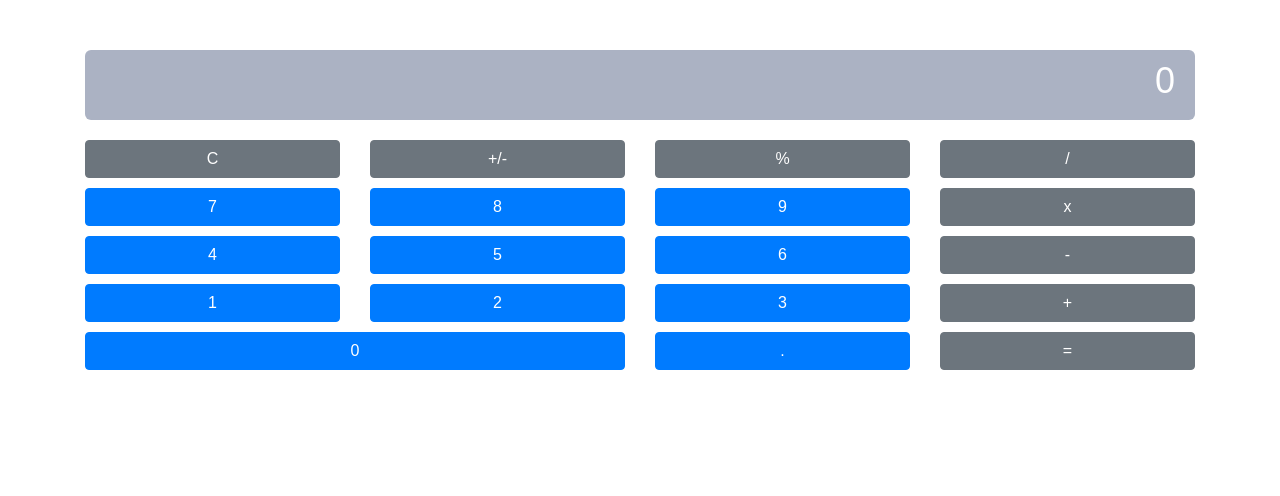
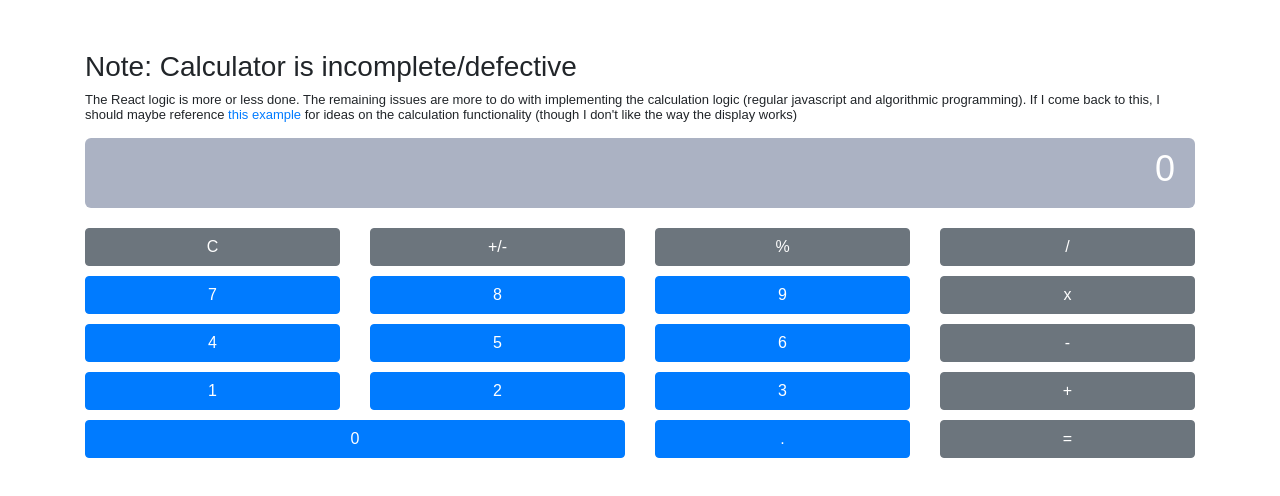
Before and after one commit to itkilleddave/react-thinking-in-react, a React (Create React App) app: page / in a window 1280 px wide. Shown: the top 496 px of the page. Built offline with nearby package versions, Linux system fonts and the light colour scheme.

Commit message:
added 'incomplete' note for calculator

```diff
--- a/src/Components/Calculator.js
+++ b/src/Components/Calculator.js
@@ -230,6 +230,9 @@ class Calculator extends React.Component {
     	<div className="container">
 	    	<div className="row">
 		    	<div className="col">
+		    		<h3>Note: Calculator is incomplete/defective</h3>
+		    		<p>The React logic is more or less done. The remaining issues are more to do with implementing the calculation logic (regular javascript and algorithmic programming). If I come back to this, I should maybe reference <a href="https://medium.com/@krissanawat/create-a-simple-calculator-app-in-react-742022250d8f">this example</a> for ideas on the calculation functionality (though I don't like the way the display works)
+		    			</p>
 		      		<Calc />
 		      	</div>
 	      	</div>
```
